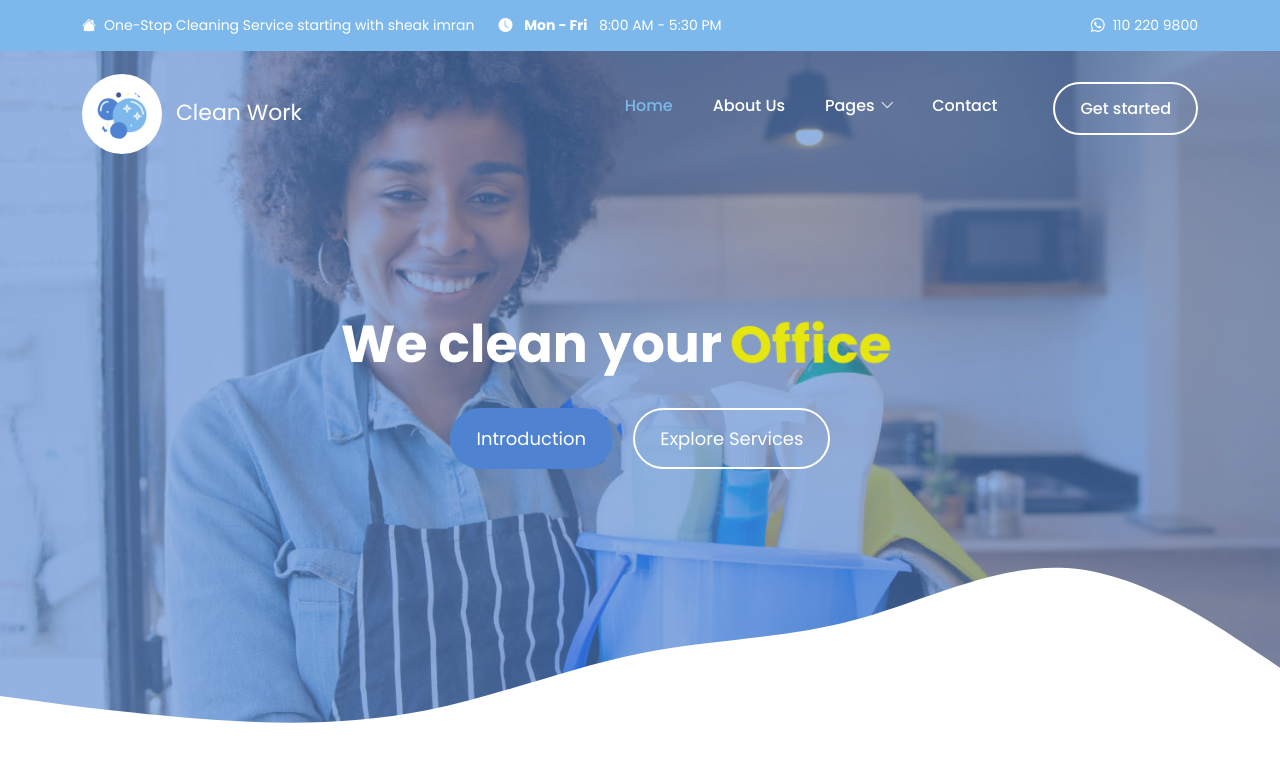
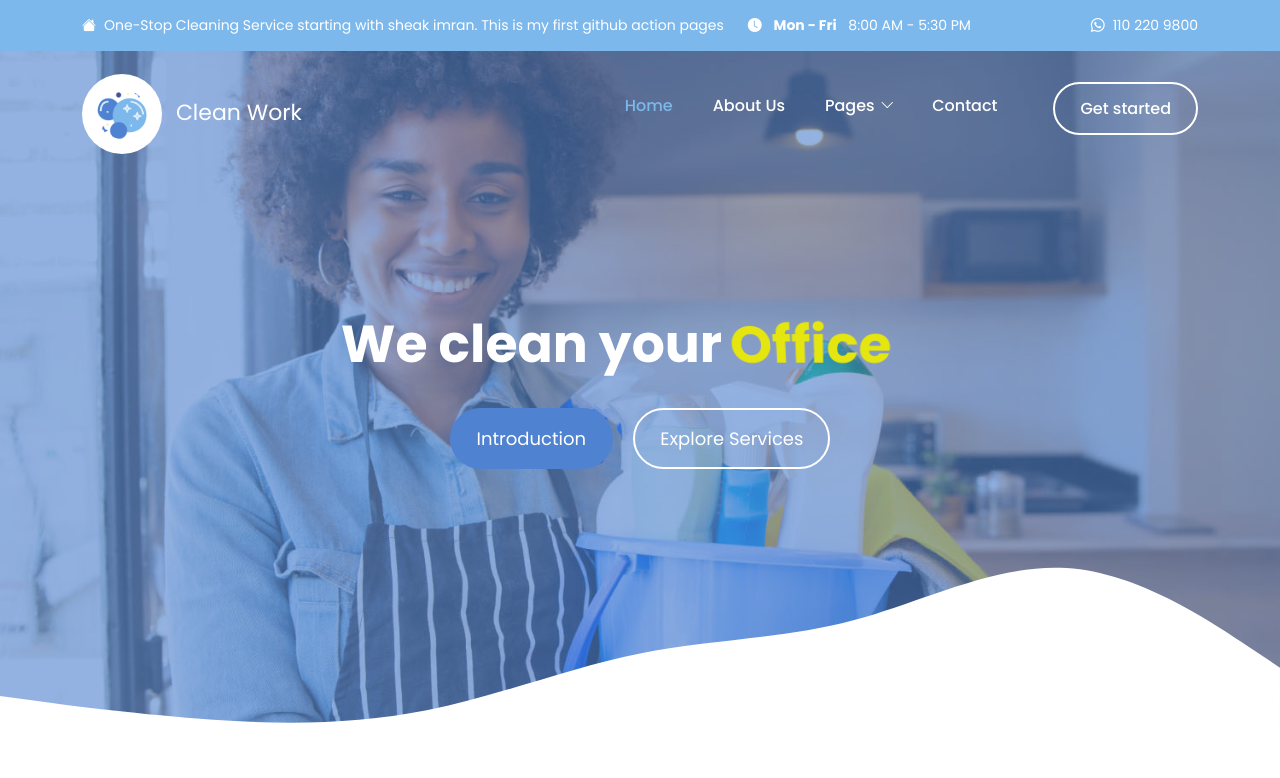
Before and after one commit to subrotosharma/fileupload, a plain HTML site: page index.html in a window 1280 px wide. Shown: the top 778 px of the page. Drawn offline with Linux system fonts and the light colour scheme.

Commit message:
some content update in front page

```diff
--- a/index.html
+++ b/index.html
@@ -42,7 +42,7 @@ Free Bootstrap 5 HTML Template
                     <div class="col-lg-12 col-12 d-flex flex-wrap">
                         <p class="d-flex me-4 mb-0">
                             <i class="bi-house-fill me-2"></i>
-                            One-Stop Cleaning Service starting with sheak imran
+                            One-Stop Cleaning Service starting with sheak imran. This is my first github action pages
                         </p>
 
                         <p class="d-flex d-lg-block d-md-block d-none me-4 mb-0">
```
